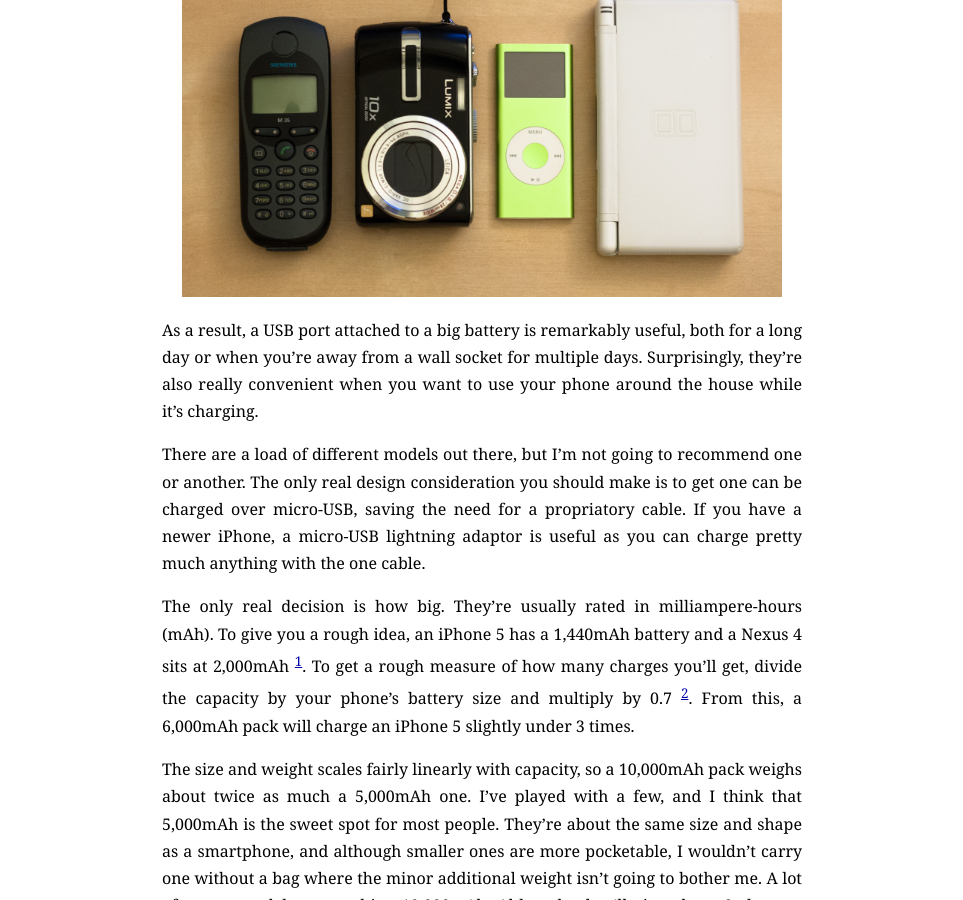
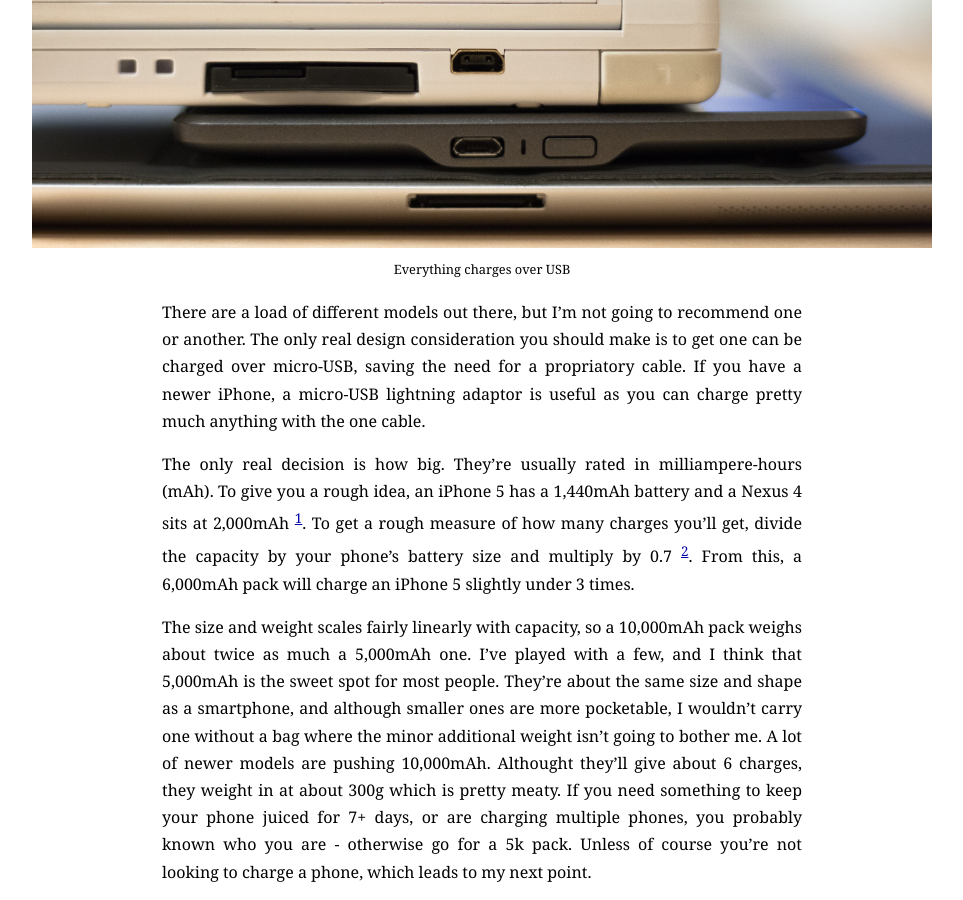
Before and after one commit to willdollman/willdollman.github.com, a Jekyll site: the page built from _posts/2013-10-04-usb-battery-packs.md, in a window 1280 px wide and 900 px high, scrolled down 998 px. Shown: the whole window, without its empty margins (158-1121 px from the left). Built offline with Jekyll 4.4.1, drawn with Linux system fonts in a browser that asks for light colours.

Commit message:
Improve image size and placement in battery packs post

```diff
--- a/_posts/2013-10-04-usb-battery-packs.md
+++ b/_posts/2013-10-04-usb-battery-packs.md
@@ -5,13 +5,14 @@ title: USB Battery Packs
 
 Let's talk USB battery packs. Essentially, you've got a lithium ion battery hooked up to a USB port. This is awesome because USB charging is pretty much ubiquitous, and for everything that does charge over it, you never need to worry about running out of battery again.
 
-<a href="/images/20131003-usb_devices_pile.jpg"><img alt="A stack of devices which charge over USB" src="/images/20131003-usb_devices_pile.jpg" style="display:block; margin-left: auto; margin-right:auto; margin-top: 10px; margin-bottom: 20px;" width="600"></a>
-
 Batteries are always too small. The one-device trend doesn't help, with phones replacing multiple gadgets which had their own batteries - if your camera's battery ran out, you should still make phone calls. While the convenience of the consolidation far outweighs the problems, phone batteries are just not big enough. They're getting better, more due to reductions in chipset power consumption than better batteries, but a brand new iOS or Android phone still won't last a full day of GPS, gaming and photo taking.
 
-<a href="/images/20131004-old_devices.jpg"><img alt="Old devices" src="/images/20131004-old_devices.jpg" style="display:block; margin-left: auto; margin-right:auto; margin-top: 10px; margin-bottom: 20px;" width="600"></a>
+As a result, a USB port attached to a big battery is remarkably useful, both for a long day or when you're away from a wall socket for multiple days. Surprisingly, they're also really convenient when you want to use your phone around the house while it's charging.
 
-As a result, a USB port attached to a big battery is remarkably useful, both for a long day or when you're away from a wall socket for multiple days. Surprisingly, they're also really convenient when you want to use your phone around the house while it's charging.
+<div class="img_wrap">
+  <img class="img_wide" src="/images/20131003-usb_devices_pile.jpg">
+  <div class="img_text">Everything charges over USB</div>
+</div>
 
 There are a load of different models out there, but I'm not going to recommend one or another. The only real design consideration you should make is to get one can be charged over micro-USB, saving the need for a propriatory cable. If you have a newer iPhone, a micro-USB lightning adaptor is useful as you can charge pretty much anything with the one cable.
 
```
